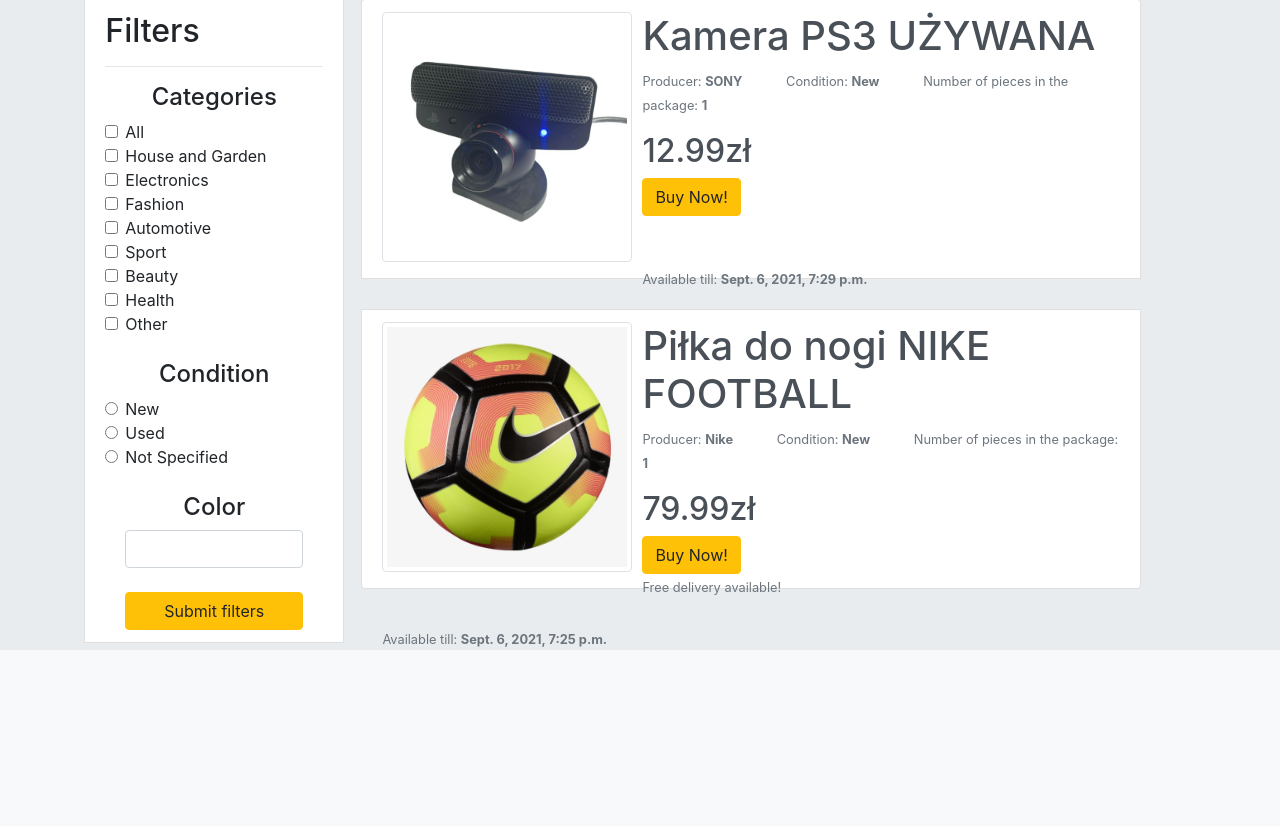
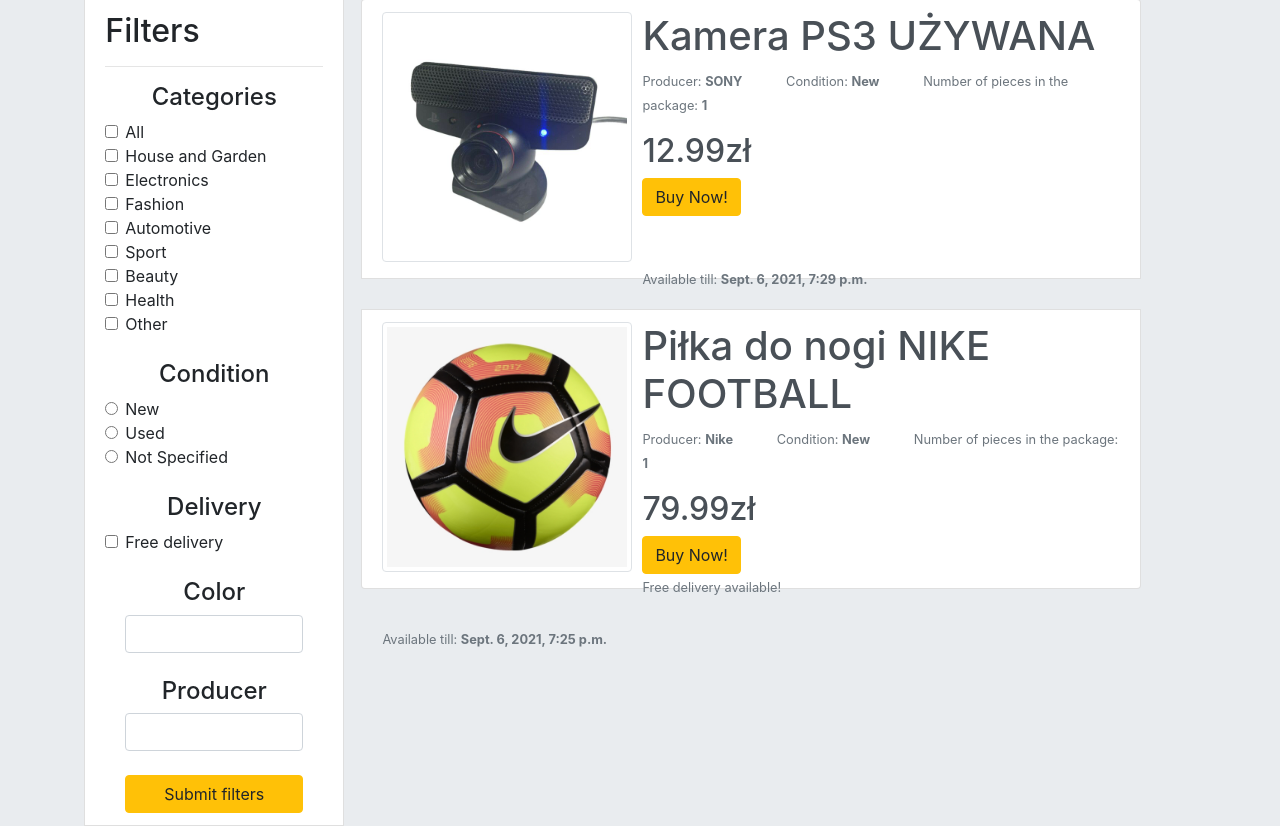
Before and after one commit to Endrju00/shopapp, a Django app: page /sales/ in a window 1280 px wide. Shown: the part 153-979 px from the top of the page. Before the commit the page ends 803 px from the top, so only its background shows below. Run offline with Django 3.2, Linux system fonts and the light colour scheme; data comes from the database, SQL or seed files in the repository; some libraries are stand-ins or nearby versions.

Commit message:
Filtering by free delivery added

```diff
--- a/shop/items/templates/items/base_list.html
+++ b/shop/items/templates/items/base_list.html
@@ -9,6 +9,7 @@
     <div style="width:100%; margin-left: 0px;">
       <form class="form-check" action="{% url 'items:index' %}" method="post">
           {% csrf_token %}
+
           <h4 class="category">Categories</h4>
           <input class="form-check-input" type="checkbox" id='ALL' name="category" value='ALL'>
           <label class="form-check-label" for='ALL'>All</label><br>
@@ -23,8 +24,15 @@
             <label class="form-check-label" for={condition.0}>{{ condition.1 }}</label><br>
           {% endfor %}<br>
 
+          <h4 class="category">Delivery</h4>
+          <input class="form-check-input" type="checkbox" id='free_delivery' name="free_delivery" value=true>
+          <label class="form-check-label" for='free_delivery'>Free delivery</label><br><br>
+
           <h4 class="category">Color</h4>
           <input class="form-control" type="text" id=color name="color" style="width:90%;"><br>
+
+          <h4 class="category">Producer</h4>
+          <input class="form-control" type="text" id=producer name="producer" style="width:90%;"><br>
 
         <input class="btn btn-warning" style="width:90%;" type="submit" value="Submit filters">
       </form>
--- a/shop/items/templates/items/offers_list.html
+++ b/shop/items/templates/items/offers_list.html
@@ -34,7 +34,7 @@
         </a>
       {% endfor %}
     {% else %}
-      <p>No sales are available.</p>
+      <h3>No sales are available.</h3>
     {% endif %}
   </div>
 {% endblock %}
--- a/shop/items/views.py
+++ b/shop/items/views.py
@@ -18,13 +18,21 @@ def check_filters(filters):
             for f in filters["category"][1:]:
                 query |= Q(category=f)
 
+    # Condition
+    if filters["condition"]:
+        query &= Q(item__condition=filters["condition"][0])
+
+    # Delivery
+    if filters["delivery"]:
+        query &= Q(free_delivery=True)
+
     # Color
     if filters["color"][0]:
         query &= Q(item__color__contains=filters["color"][0])
 
-    # Condition
-    if filters["condition"]:
-        query &= Q(item__condition=filters["condition"][0])
+    # Producer
+    if filters["producer"][0]:
+        query &= Q(item__producer__contains=filters["producer"][0])
 
 
     sales = SaleOffer.objects.filter(query)
@@ -36,8 +44,10 @@ def index(request):
         filters = {}
         try:
             filters['category'] = request.POST.getlist('category')
+            filters['condition'] = request.POST.getlist('condition')
+            filters['delivery'] = request.POST.getlist('free_delivery')
             filters['color'] = request.POST.getlist('color')
-            filters['condition'] = request.POST.getlist('condition')
+            filters['producer'] = request.POST.getlist('producer')
             sales = check_filters(filters)
         except:
             sales = SaleOffer.objects.order_by('-pub_date')
@@ -64,6 +74,7 @@ def filter(request, filter):
     context = {
         'sales': filtered_sales,
         'categories': SaleOffer.CATEGORY,
+        'conditions': Item.CONDITION,
     }
 
     return render(request, 'items/offers_list.html', context)
```
